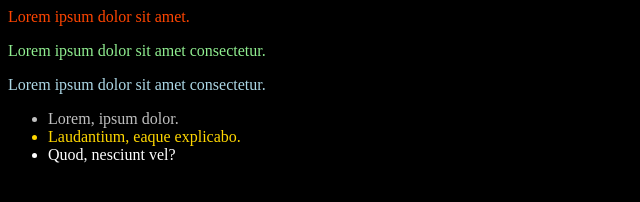
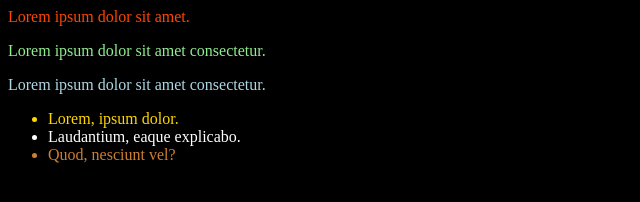
Before and after one commit to developer-2023/fs049, a plain HTML site: page index.html in a window 1280 px wide. Shown: the whole page, without its empty margins (0-640 px from the left). Drawn offline with Linux system fonts and the light colour scheme.

Commit message:
Update index.html

```diff
--- a/index.html
+++ b/index.html
@@ -24,6 +24,9 @@
         [data-color="gold"] {
             color: gold;
         }
+        [data-color="bronze"] {
+            color: #CD7F32;
+        }
     </style>
 </head>
 <body>
@@ -31,9 +34,9 @@
     <p data-green>Lorem ipsum dolor sit amet consectetur.</p>
     <article data-blue>Lorem ipsum dolor sit amet consectetur.</article>
     <ul>
-        <li data-color="silver">Lorem, ipsum dolor.</li>
-        <li data-color="gold">Laudantium, eaque explicabo.</li>
-        <li>Quod, nesciunt vel?</li>
+        <li data-color="gold">Lorem, ipsum dolor.</li>
+        <li data-color="silver ">Laudantium, eaque explicabo.</li>
+        <li data-color="bronze">Quod, nesciunt vel?</li>
     </ul>
 </body>
 </html>
```
